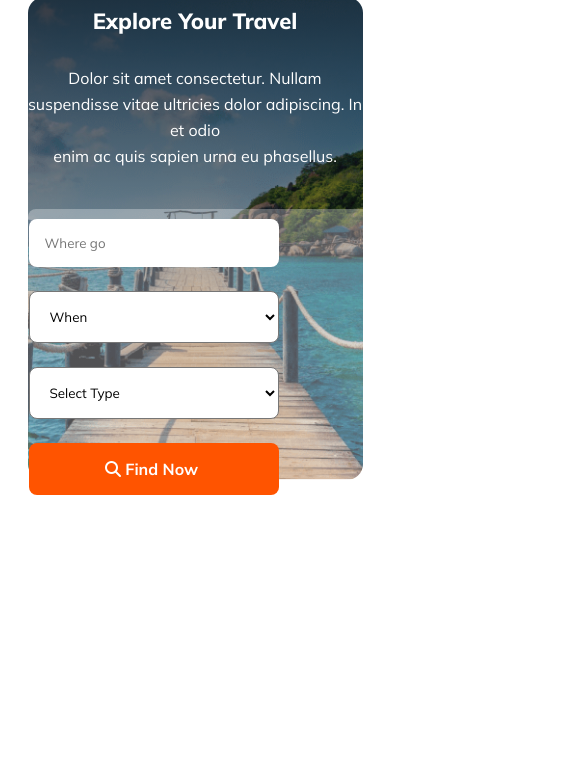
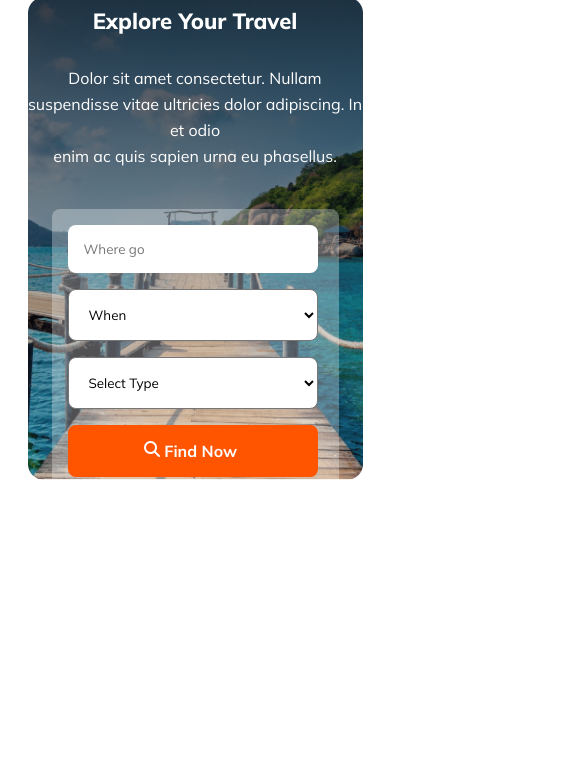
Before and after one commit to Nazrulofficeial/Travel-Explorer, a plain HTML site: page index.html in a window 390 px wide. Shown: the part 73-844 px from the top of the page, 585 px wide, since content can reach past the window. Drawn offline with Linux system fonts and the light colour scheme.

Commit message:
some section updated

```diff
--- a/Styles/style.css
+++ b/Styles/style.css
@@ -5,6 +5,7 @@
     padding: 0;
     margin: 0;
     font-family: 'mulish';
+    box-sizing: border-box;
     box-sizing: border-box;
 }
 
@@ -163,8 +164,9 @@
 
 @media screen and (max-width: 576px) {
 
-    *{
-        box-sizing: border-box;
+    * {
+        overflow-x: hidden;
+        max-width: 576px;
     }
 
     /* Header Section */
@@ -214,9 +216,16 @@
         line-height: normal;
         text-align: center;
     }
-    .banner-input-container{
+
+    .banner-input-container {
+        display: flex;
+        width: 287px;
+        padding: 16px;
         flex-direction: column;
+        align-items: flex-start;
+        gap: 16px;
     }
+
     .banner-container .banner-input {
         width: 250px;
     }
@@ -228,7 +237,8 @@
     .banner-container .banner-btn {
         width: 250px;
     }
-    .banner-container .banner-heading{
+
+    .banner-container .banner-heading {
         margin: auto;
         text-align: center;
     }
```
